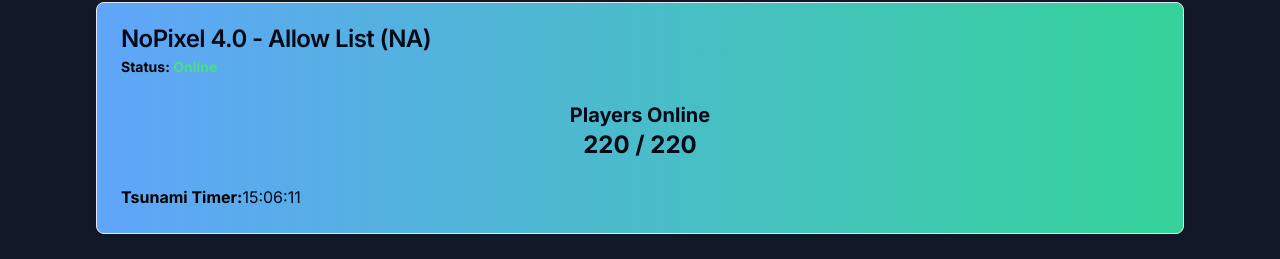
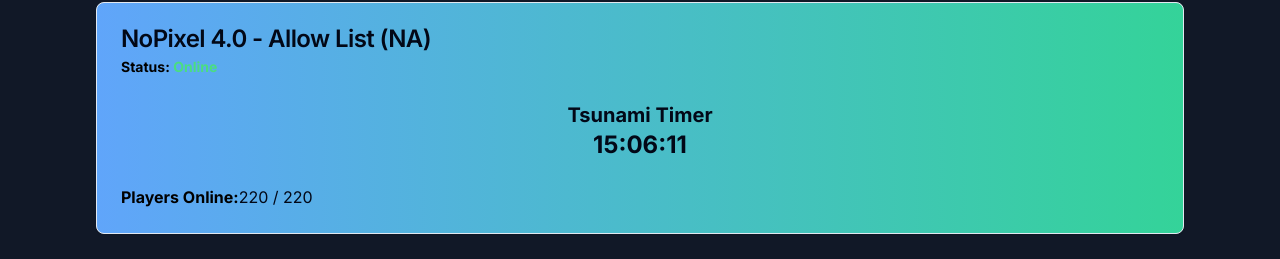
Before and after one commit to Lowgy/nopixel-infohub, a Next.js app: page / in a window 1280 px wide. Shown: the part 458-717 px from the top of the page. Built offline with nearby package versions, Linux system fonts and the light colour scheme; no server answers.

Commit message:
Switched placements of Tsunami Timer and Player Count

```diff
--- a/app/page.tsx
+++ b/app/page.tsx
@@ -145,9 +145,16 @@
                 </CardHeader>
                 <CardContent>
                   <div className="flex flex-col items-center">
-                  <p className="text-xl font-bold">Players Online</p>
+                  <p className="text-xl font-bold">Tsunami Timer</p>
                     <p className="text-2xl font-bold">
-                      {playerData !== undefined
+                    {server.tsunami}
+                    </p>
+                  </div>
+                </CardContent>
+                <CardFooter>
+                  <div className="flex justify-between">
+                    <span className="font-bold text-black">Players Online:</span>{' '}
+                    {playerData !== undefined
                         ? playerData.length <= 220
                           ? playerData.length
                           : '220'
@@ -158,13 +165,6 @@
                           ? infoData.vars.sv_maxClients
                           : '220'
                         : '220'}
-                    </p>
-                  </div>
-                </CardContent>
-                <CardFooter>
-                  <div className="flex justify-between">
-                    <span className="font-bold text-black">Tsunami Timer:</span>{' '}
-                    {server.tsunami}
                   </div>
                 </CardFooter>
               </Card>
```
